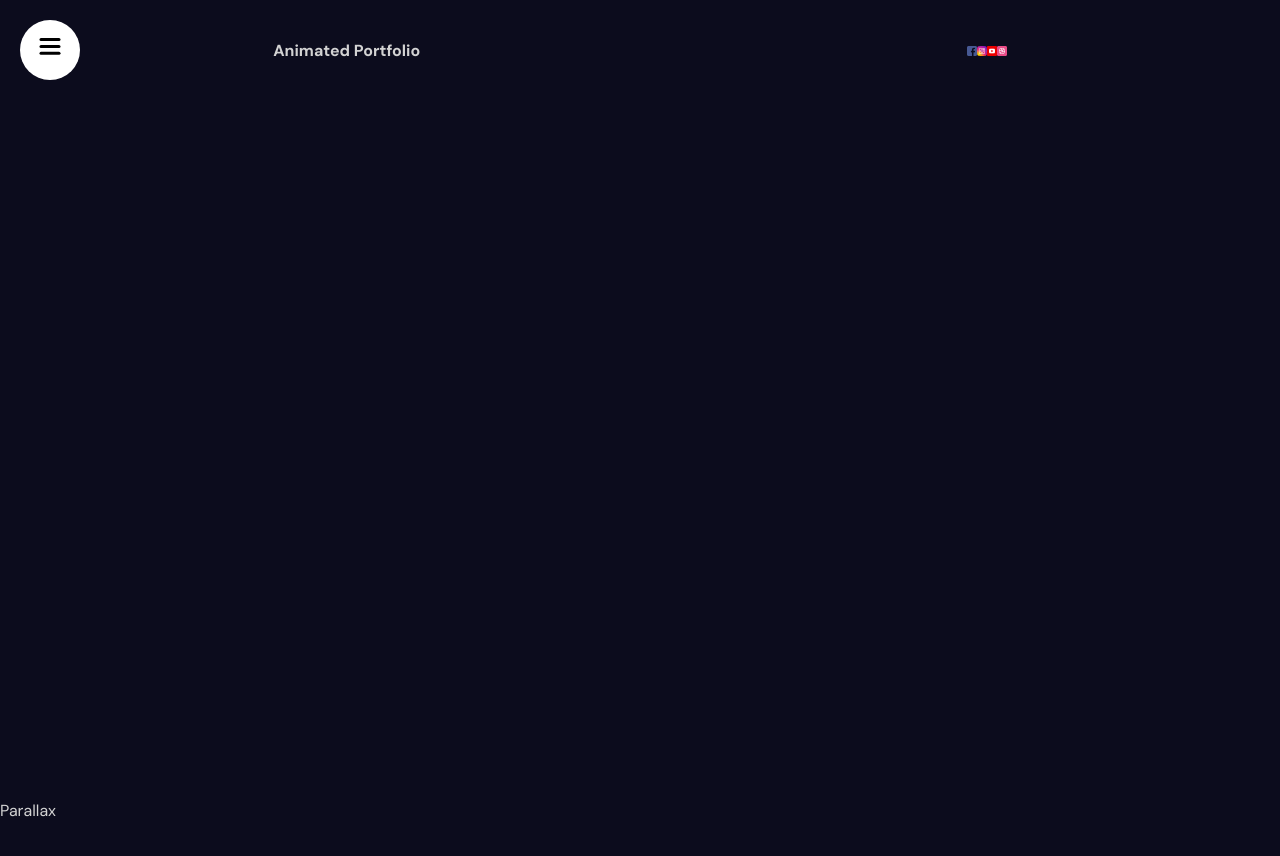
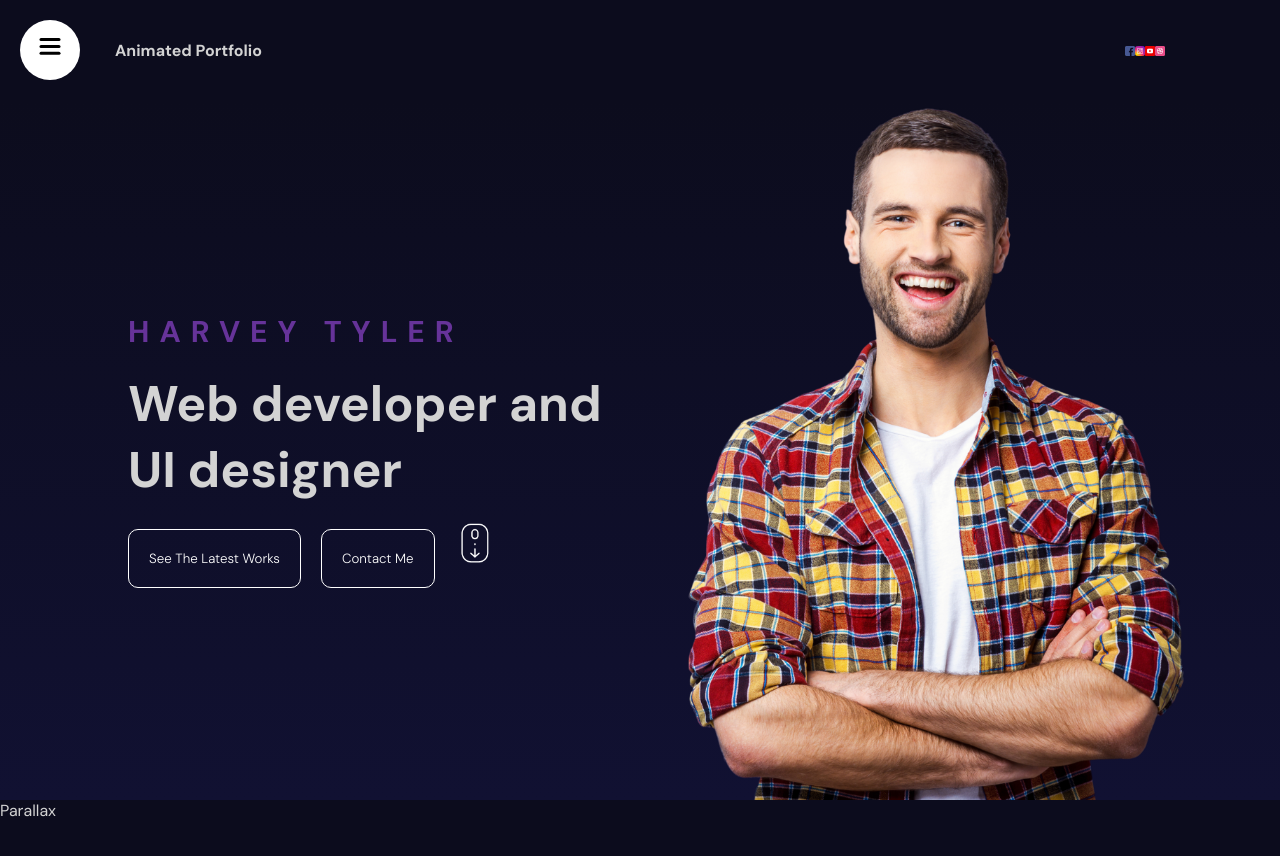
Before and after one commit to Mahmoud-Shoura/animated-portfolio, a React (Vite) app: page / in a window 1280 px wide. Shown: the top 856 px of the page. Built offline with nearby package versions, Linux system fonts and the light colour scheme.

Commit message:
create hero file

```diff
--- a/package.json
+++ b/package.json
@@ -22,6 +22,7 @@
     "eslint-plugin-react": "7.32.2",
     "eslint-plugin-react-hooks": "4.6.0",
     "eslint-plugin-react-refresh": "0.4.3",
+    "sass": "^1.71.1",
     "vite": "4.4.5"
   }
 }
--- a/src/App.jsx
+++ b/src/App.jsx
@@ -1,4 +1,5 @@
 import "./app.scss";
+import Hero from "./components/hero/Hero";
 import Navbar from "./components/navbar/Navbar";
 
 const App = () => {
@@ -6,6 +7,7 @@ const App = () => {
     <div>
       <section id="Homepage">
         <Navbar />
+        <Hero />
       </section>
       <section id="Services">Parallax</section>
       <section>Services</section>
--- /dev/null
+++ b/src/components/hero/Hero.jsx
@@ -0,0 +1,27 @@
+import "./hero.scss";
+
+const Hero = () => {
+  return (
+    <div className="hero">
+      <div className="wrapper">
+        <div className="textContainer">
+          <h2>HARVEY TYLER</h2>
+          <h1>Web developer and UI designer</h1>
+          <div className="buttons">
+            <button>See The Latest Works</button>
+            <button>Contact Me</button>
+            <img src="/public/scroll.png" alt="" />
+          </div>
+        </div>
+      </div>
+      <div className="slidingTextContainer">
+        Writer Content Creator Influencer
+      </div>
+      <div className="imageContainer">
+        <img src="/public/hero.png" alt="" />
+      </div>
+    </div>
+  );
+};
+
+export default Hero;
--- /dev/null
+++ b/src/components/hero/hero.scss
@@ -0,0 +1,65 @@
+.hero {
+    height: calc(100vh - 100px);
+    overflow: hidden;
+    background: linear-gradient(180deg, #0c0c1d, #111132);
+    position: relative;
+
+
+    .wrapper {
+        max-width: 1024px;
+        height: 100%;
+        margin: auto;
+
+        .textContainer {
+            height: 100%;
+            width: 50%;
+            display: flex;
+            flex-direction: column;
+            justify-content: center;
+            gap: 20px;
+
+            h2 {
+                font-size: 30px;
+                color: rebeccapurple;
+                letter-spacing: 10px;
+            }
+
+            h1 {
+                font-size: 50px;
+            }
+
+            .buttons button {
+                    padding: 20px;
+                    border: 1px solid white;
+                    border-radius: 10px;
+                    background-color: transparent;
+                    color: white;
+                    margin-right: 20px;
+                    cursor: pointer;
+                    font-weight: 300;
+                }
+
+
+            img {
+                width: 40px;
+            }
+        }
+    }
+
+
+
+    .imageContainer img{
+        height: 100%;
+        position: absolute;
+        top: 0; right: 0;
+    }
+    // .imageContainer img{
+    //     width: 50%;
+    //     margin-left: 350px;
+    // }
+
+    .slidingTextContainer {
+
+    }
+
+}
--- a/src/components/navbar/Navbar.scss
+++ b/src/components/navbar/Navbar.scss
@@ -2,11 +2,11 @@
     height: 100px;
 
     .wrapper {
-    max-width: 1366px;
+    max-width: 1050px;
     margin: auto;
     display: flex;
     align-items: center;
-    justify-content: space-around;
+    justify-content: space-between;
     height: 100px;
 
 
--- a/src/components/sidebar/Sidebar.scss
+++ b/src/components/sidebar/Sidebar.scss
@@ -5,7 +5,7 @@
     justify-content: center;
     background-color: white;
     color: black;
-
+    z-index: 100;
 
     .bg {
 
```
Also changed, not shown: 1 other file (tests, documents, lock files or other folders).
